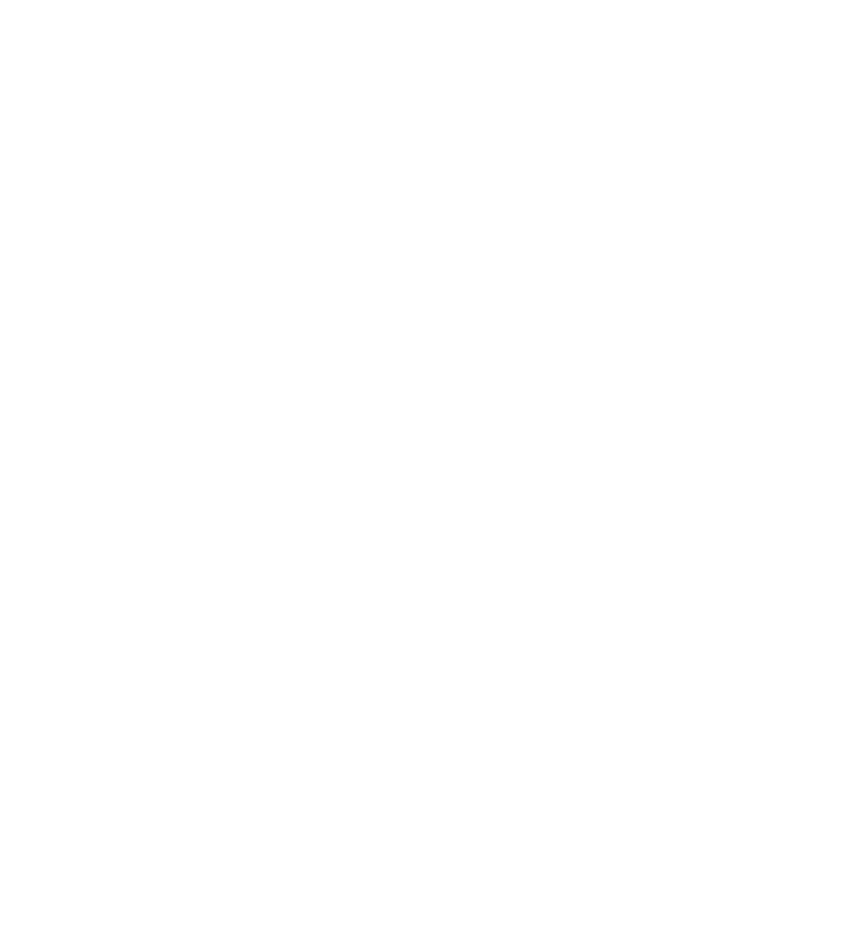
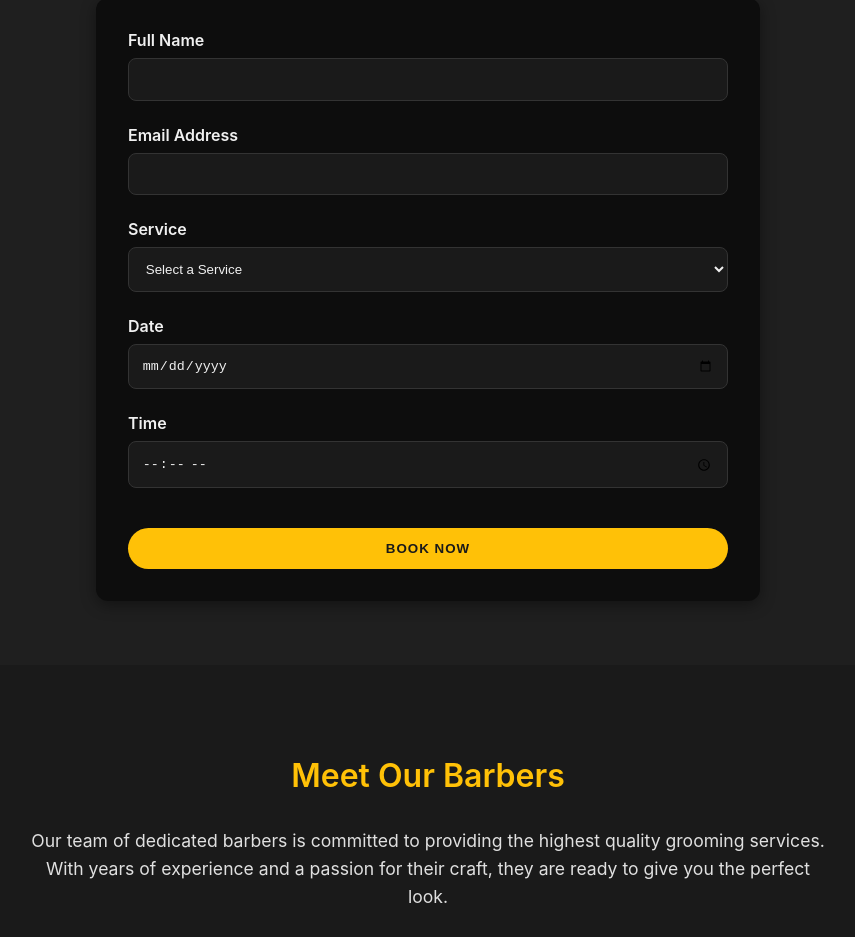
Before and after one commit to mohamedmehdigara/react-barber-shop, a React (Create React App) app: page / in a window 1280 px wide. Shown: the part 1860-2797 px from the top of the page, without its empty margins (212-1067 px from the left). Before the commit the page ends 1790 px from the top, so only its background shows below. Built offline with nearby package versions, Linux system fonts and the light colour scheme.

Commit message:
edited files

```diff
--- a/src/App.js
+++ b/src/App.js
@@ -1,6 +1,6 @@
-import React from 'react';
+import React, { useState } from 'react';
 import styled from 'styled-components';
-import { FaCut, FaScissors, FaCrown, FaStar } from 'react-icons/fa';
+import { FaCut, FaScissors, FaCrown, FaStar, FaUserTie } from 'react-icons/fa';
 
 // Styled Components
 // A dark, responsive container for the entire application.
@@ -163,6 +163,117 @@
   margin-bottom: 0.5rem;
 `;
 
+// Styled components for the appointment form
+const AppointmentSection = styled(ServicesSection)`
+  background-color: #1f1f1f;
+`;
+
+const Form = styled.form`
+  display: flex;
+  flex-direction: column;
+  gap: 1.5rem;
+  max-width: 600px;
+  margin: 0 auto;
+  padding: 2rem;
+  background-color: #0d0d0d;
+  border-radius: 12px;
+  box-shadow: 0 4px 15px rgba(0, 0, 0, 0.4);
+`;
+
+const FormGroup = styled.div`
+  display: flex;
+  flex-direction: column;
+  text-align: left;
+`;
+
+const Label = styled.label`
+  margin-bottom: 0.5rem;
+  font-weight: 600;
+  color: #f0f0f0;
+`;
+
+const Input = styled.input`
+  padding: 0.8rem;
+  border-radius: 8px;
+  border: 1px solid #333;
+  background-color: #1a1a1a;
+  color: #f0f0f0;
+  &:focus {
+    outline: none;
+    border-color: #ffc107;
+  }
+`;
+
+const Select = styled.select`
+  padding: 0.8rem;
+  border-radius: 8px;
+  border: 1px solid #333;
+  background-color: #1a1a1a;
+  color: #f0f0f0;
+  &:focus {
+    outline: none;
+    border-color: #ffc107;
+  }
+`;
+
+const Option = styled.option`
+  background-color: #1a1a1a;
+  color: #f0f0f0;
+`;
+
+const SubmitButton = styled(Button).attrs({ as: 'button', type: 'submit' })`
+  width: 100%;
+  border: none;
+  cursor: pointer;
+  margin-top: 1rem;
+`;
+
+// Styled components for the About Us section
+const AboutSection = styled(ServicesSection)`
+  background-color: #1a1a1a;
+`;
+
+const AboutText = styled.p`
+  max-width: 800px;
+  margin: 0 auto 3rem;
+  line-height: 1.6;
+  font-size: 1.1rem;
+  color: #e0e0e0;
+`;
+
+const BarberCard = styled.div`
+  display: flex;
+  flex-direction: column;
+  align-items: center;
+  text-align: center;
+  padding: 2rem;
+  background-color: #0d0d0d;
+  border-radius: 12px;
+  box-shadow: 0 4px 15px rgba(0, 0, 0, 0.4);
+`;
+
+const BarberImage = styled.img`
+  width: 150px;
+  height: 150px;
+  border-radius: 50%;
+  object-fit: cover;
+  border: 4px solid #ffc107;
+  margin-bottom: 1rem;
+`;
+
+const BarberName = styled.h3`
+  font-size: 1.5rem;
+  color: #ffc107;
+  margin-bottom: 0.5rem;
+`;
+
+const BarberBio = styled.p`
+  font-style: italic;
+  color: #aaa;
+  line-height: 1.4;
+`;
+
+
 // Simple footer.
 const Footer = styled.footer`
   text-align: center;
@@ -175,6 +286,13 @@
 
 // Main App Component
 function App() {
+  // State for form fields
+  const [name, setName] = useState('');
+  const [email, setEmail] = useState('');
+  const [service, setService] = useState('');
+  const [date, setDate] = useState('');
+  const [time, setTime] = useState('');
+
   const services = [
     { name: "Classic Haircut", price: "$30" },
     { name: "Hot Towel Shave", price: "$25" },
@@ -200,10 +318,42 @@
     },
   ];
 
+  const barbers = [
+    {
+      name: "Jack R.",
+      bio: "With over 10 years of experience, Jack is a master of classic fades and precise beard work. He's a true artist.",
+      image: "https://placehold.co/300x300/1a1a1a/ffffff?text=Jack"
+    },
+    {
+      name: "Sarah G.",
+      bio: "Specializing in modern styles and unique cuts, Sarah brings a creative touch to every client. She is a rising star in the industry.",
+      image: "https://placehold.co/300x300/1a1a1a/ffffff?text=Sarah"
+    },
+    {
+      name: "David M.",
+      bio: "David's passion for grooming is matched only by his attention to detail. He provides the ultimate hot towel shave experience.",
+      image: "https://placehold.co/300x300/1a1a1a/ffffff?text=David"
+    }
+  ];
+
   const renderStars = (count) => {
     return Array.from({ length: 5 }, (_, i) => (
       <FaStar key={i} color={i < count ? "#ffc107" : "#333"} />
     ));
+  };
+
+  const handleBookingSubmit = (e) => {
+    e.preventDefault();
+    // In a real app, you would send this data to a backend or a booking API
+    console.log('Booking submitted:', { name, email, service, date, time });
+    alert('Booking request sent successfully! We will contact you shortly to confirm.');
+
+    // Reset form fields after submission
+    setName('');
+    setEmail('');
+    setService('');
+    setDate('');
+    setTime('');
   };
 
   return (
@@ -217,7 +367,6 @@
         <HeroText>
           Experience the art of grooming in a modern and relaxing atmosphere. We are dedicated to providing the perfect cut and shave.
         </HeroText>
-        <Button href="#">Book Your Appointment</Button>
       </HeroSection>
 
       <ServicesSection>
@@ -246,6 +395,85 @@
         </ServiceGrid>
       </ReviewsSection>
 
+      <AppointmentSection>
+        <SectionTitle>Book Your Appointment</SectionTitle>
+        <Form onSubmit={handleBookingSubmit}>
+          <FormGroup>
+            <Label htmlFor="name">Full Name</Label>
+            <Input
+              type="text"
+              id="name"
+              value={name}
+              onChange={(e) => setName(e.target.value)}
+              required
+            />
+          </FormGroup>
+          <FormGroup>
+            <Label htmlFor="email">Email Address</Label>
+            <Input
+              type="email"
+              id="email"
+              value={email}
+              onChange={(e) => setEmail(e.target.value)}
+              required
+            />
+          </FormGroup>
+          <FormGroup>
+            <Label htmlFor="service">Service</Label>
+            <Select
+              id="service"
+              value={service}
+              onChange={(e) => setService(e.target.value)}
+              required
+            >
+              <Option value="" disabled>Select a Service</Option>
+              {services.map((s, index) => (
+                <Option key={index} value={s.name}>
+                  {s.name}
+                </Option>
+              ))}
+            </Select>
+          </FormGroup>
+          <FormGroup>
+            <Label htmlFor="date">Date</Label>
+            <Input
+              type="date"
+              id="date"
+              value={date}
+              onChange={(e) => setDate(e.target.value)}
+              required
+            />
+          </FormGroup>
+          <FormGroup>
+            <Label htmlFor="time">Time</Label>
+            <Input
+              type="time"
+              id="time"
+              value={time}
+              onChange={(e) => setTime(e.target.value)}
+              required
+            />
+          </FormGroup>
+          <SubmitButton>Book Now</SubmitButton>
+        </Form>
+      </AppointmentSection>
+
+      <AboutSection>
+        <SectionTitle>Meet Our Barbers</SectionTitle>
+        <AboutText>
+          Our team of dedicated barbers is committed to providing the highest quality grooming services. With years of experience and a passion for their craft, they are ready to give you the perfect look.
+        </AboutText>
+        <ServiceGrid>
+          {barbers.map((barber, index) => (
+            <BarberCard key={index}>
+              <BarberImage src={barber.image} alt={barber.name} />
+              <BarberName>{barber.name}</BarberName>
+              <BarberBio>{barber.bio}</BarberBio>
+            </BarberCard>
+          ))}
+        </ServiceGrid>
+      </AboutSection>
+
       <Footer>
         <p>&copy; 2024 The Gents' Cut. All Rights Reserved.</p>
       </Footer>
```
